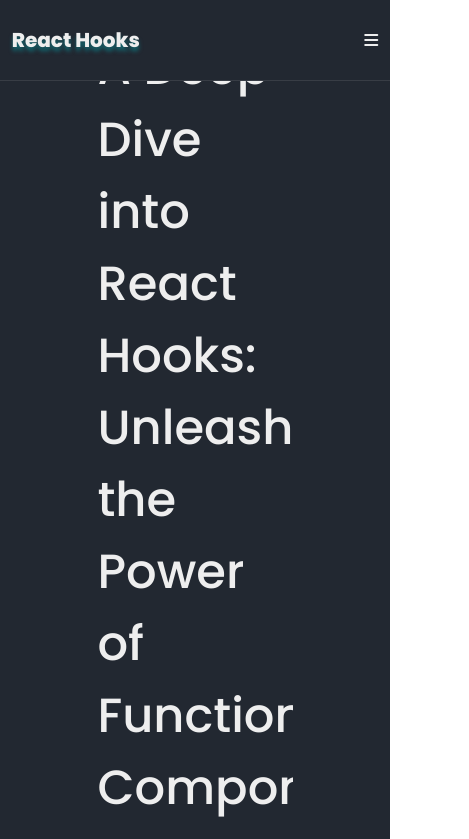
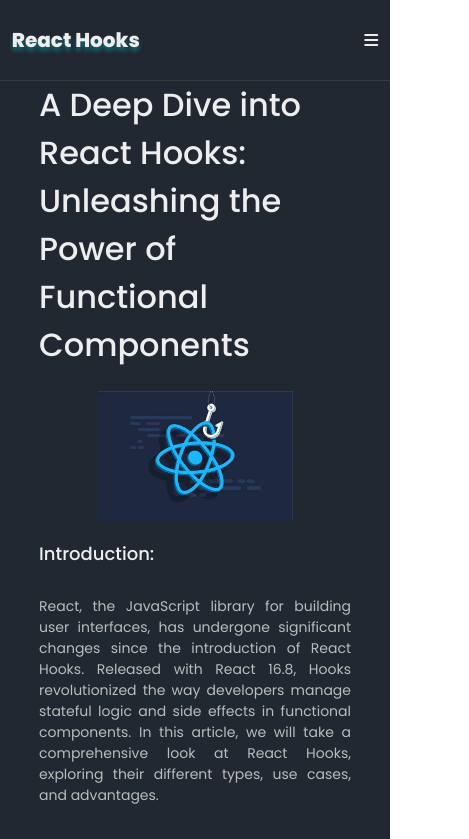
Before and after one commit to YousufMohammadi/01-react-hooks, a React (Create React App) app: page / in a window 390 px wide. Shown: the top 839 px of the page, 469 px wide, since content can reach past the window. Built offline with nearby package versions, Linux system fonts and the light colour scheme.

Commit message:
useMemo page completed

```diff
--- a/src/Pages/UseMemo.jsx
+++ b/src/Pages/UseMemo.jsx
@@ -14,7 +14,6 @@ export function UseMemo(props) {
 
 // Step 1: Create a simple factorial calculation function
 const calculateFactorial = (n) => {
-  console.log('Calculating factorial(${n})');
   if (n <= 1) {
     return 1;
   } else {
--- a/src/Styles/Components/CodeSpace.css
+++ b/src/Styles/Components/CodeSpace.css
@@ -12,3 +12,18 @@
     font-weight: 500;
     line-height: normal;
 }
+@media only screen and (max-width:768px) {
+    .codeSpace-container{
+        width: 60%;
+    }
+}
+@media only screen and (max-width:600px) {
+    .codeSpace-container{
+        width: 70%;
+    }
+}
+@media only screen and (max-width:500px) {
+    .codeSpace-container{
+        width: 80%;
+    }
+}
--- a/src/Styles/Components/Heading.css
+++ b/src/Styles/Components/Heading.css
@@ -12,3 +12,27 @@
     font-weight: 500;
     line-height: normal;
 }
+@media only screen and (max-width:768px) {
+    .heading-container{
+        width: 60%;
+    }
+    .heading{
+        font-size: 22px;
+    }
+}
+@media only screen and (max-width:600px) {
+    .heading-container{
+        width: 70%;
+    }
+    .heading{
+        font-size: 20px;
+    }
+}
+@media only screen and (max-width:500px) {
+    .heading-container{
+        width: 80%;
+    }
+    .heading{
+        font-size: 18px;
+    }
+}
--- a/src/Styles/Components/Paragraph.css
+++ b/src/Styles/Components/Paragraph.css
@@ -14,3 +14,27 @@
     width:100%;
     text-align: justify;
 }
+@media only screen and (max-width:768px) {
+    .paragraph-container{
+        width: 60%;
+    }
+    .paragraph{
+        font-size: 17px;
+    }
+}
+@media only screen and (max-width:600px) {
+    .paragraph-container{
+        width: 70%;
+    }
+    .paragraph{
+        font-size: 16px;
+    }
+}
+@media only screen and (max-width:500px) {
+    .paragraph-container{
+        width: 80%;
+    }
+    .paragraph{
+        font-size: 14px;
+    }
+}
--- a/src/Styles/Components/Tag.css
+++ b/src/Styles/Components/Tag.css
@@ -12,3 +12,21 @@
     padding: 10px 20px;
     margin-right: 5px;
 }
+@media only screen and (max-width:768px) {
+    .tag{
+        font-size: 15px;
+        padding: 8px 18px;
+    }
+}
+@media only screen and (max-width:600px) {
+    .tag{
+        font-size: 14px;
+        padding: 6px 16px;
+    }
+}
+@media only screen and (max-width:500px) {
+    .tag{
+        font-size: 13px;
+        padding: 4px 14px;
+    }
+}
--- a/src/Styles/Components/Title.css
+++ b/src/Styles/Components/Title.css
@@ -12,3 +12,28 @@
     font-weight: 500;
     line-height: normal;
 }
+@media only screen and (max-width:768px) {
+    .title-container{
+        width: 60%;
+        margin-top: 60px;
+    }
+    .title{
+        font-size: 40px;
+    }
+}
+@media only screen and (max-width:600px) {
+    .title-container{
+        width: 70%;
+    }
+    .title{
+        font-size: 35px;
+    }
+}
+@media only screen and (max-width:500px) {
+    .title-container{
+        width: 80%;
+    }
+    .title{
+        font-size: 32px;
+    }
+}
```
Also changed, not shown: src/Styles/Pages/Home.css (line endings or trailing spaces).
